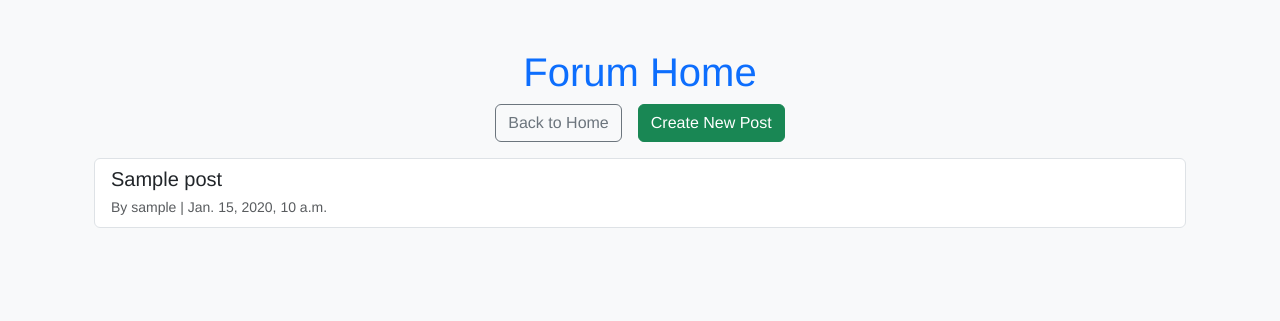
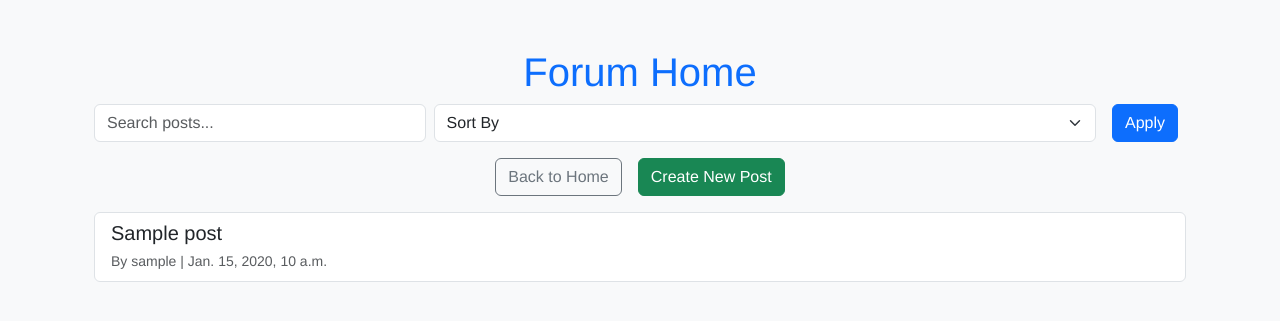
Before and after one commit to SkylariaOvO/CourseWork, a Django app: page /forum/ in a window 1280 px wide. Shown: the part 78-399 px from the top of the page. Run offline with Django 5.2, Linux system fonts and the light colour scheme; tables that the repository leaves empty hold one stand-in row (values such as "Sample post"); some libraries are stand-ins or nearby versions.

Commit message:
Commit 05032025

```diff
--- a/myCWK/forum/models.py
+++ b/myCWK/forum/models.py
@@ -28,7 +28,7 @@ class Post(models.Model):
             self.save(update_fields=["slug"])
 
         else:
-            super(Post, self).save(*args, **kwargs)  # Regular save
+            super(Post, self).save(*args, **kwargs)
 
     def total_votes(self):
         return self.upvotes.count() - self.downvotes.count()
--- a/myCWK/forum/templates/forum_home.html
+++ b/myCWK/forum/templates/forum_home.html
@@ -5,6 +5,18 @@
 {% block content %}
 <div class="container mt-5">
     <h1 class="text-center text-primary">Forum Home</h1>
+
+    <!-- Search Bar and Filter Dropdown -->
+    <form method="GET" action="{% url 'forum_home' %}" class="d-flex justify-content-center mb-3">
+        <input type="text" name="search" class="form-control w-50" placeholder="Search posts..." value="{{ query }}">
+        <select name="filter" class="form-select mx-2">
+            <option value="">Sort By</option>
+            <option value="latest" {% if filter_option == "latest" %}selected{% endif %}>Latest</option>
+            <option value="popular" {% if filter_option == "popular" %}selected{% endif %}>Most Upvoted</option>
+            <option value="oldest" {% if filter_option == "oldest" %}selected{% endif %}>Oldest</option>
+        </select>
+        <button type="submit" class="btn btn-primary mx-2">Apply</button>
+    </form>
 
     <!-- Navigation buttons -->
     <div class="d-flex justify-content-center mb-3">
```
